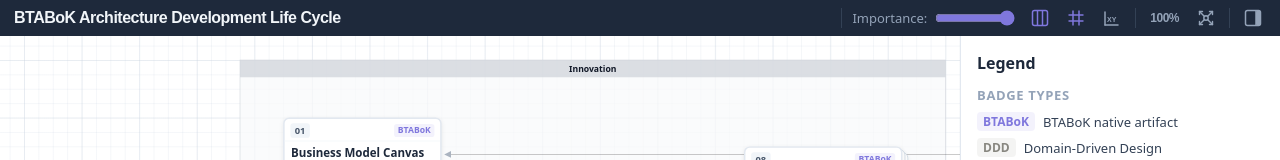
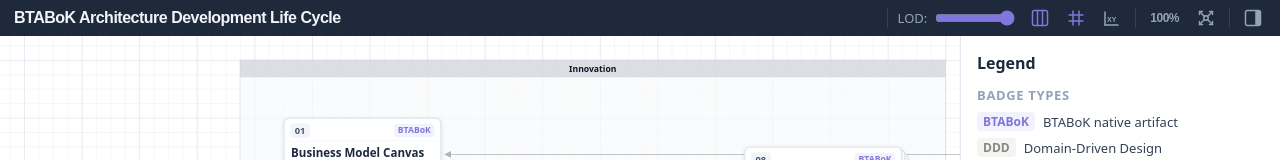
Before and after one commit to hza/btabok-adlc, a React (Vite) app: page / in a window 1280 px wide. Shown: the top 160 px of the page. Built offline with nearby package versions, Linux system fonts and the light colour scheme.

Commit message:
feat: rename 'Importance' label to 'LOD' in TopBar component

```diff
--- a/src/components/TopBar.tsx
+++ b/src/components/TopBar.tsx
@@ -33,7 +33,7 @@ const TopBar = React.memo(function TopBar({
       <span style={{ marginLeft: 'auto' }}/>
       <Divider/>
       <label style={{ display: 'flex', alignItems: 'center', gap: 6, fontSize: 13, color: '#94A3B8' }}>
-        Importance:
+        LOD:
         <input
           type="range" min={1} max={3}
           value={cardImportanceLevel === 'ultra' ? 1 : cardImportanceLevel === 'extra' ? 2 : 3}
```
